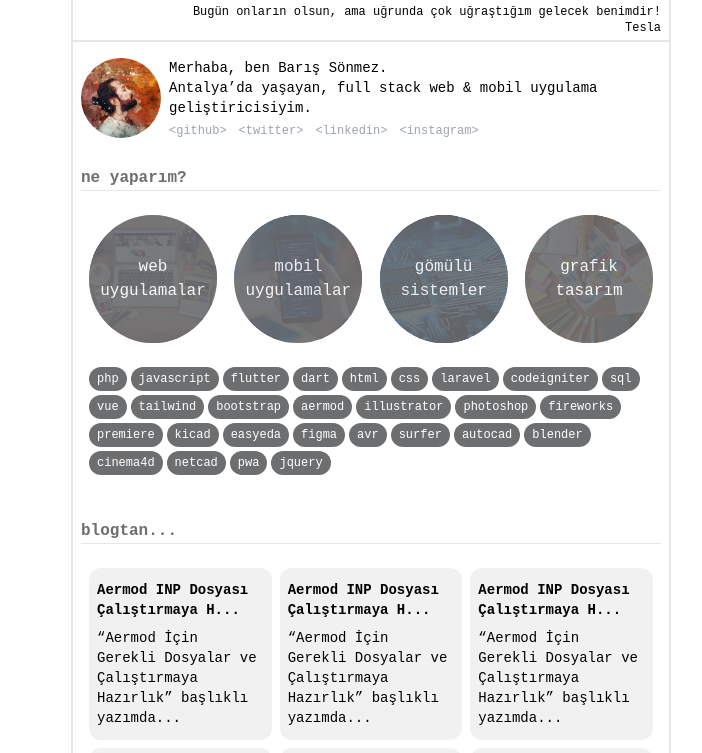
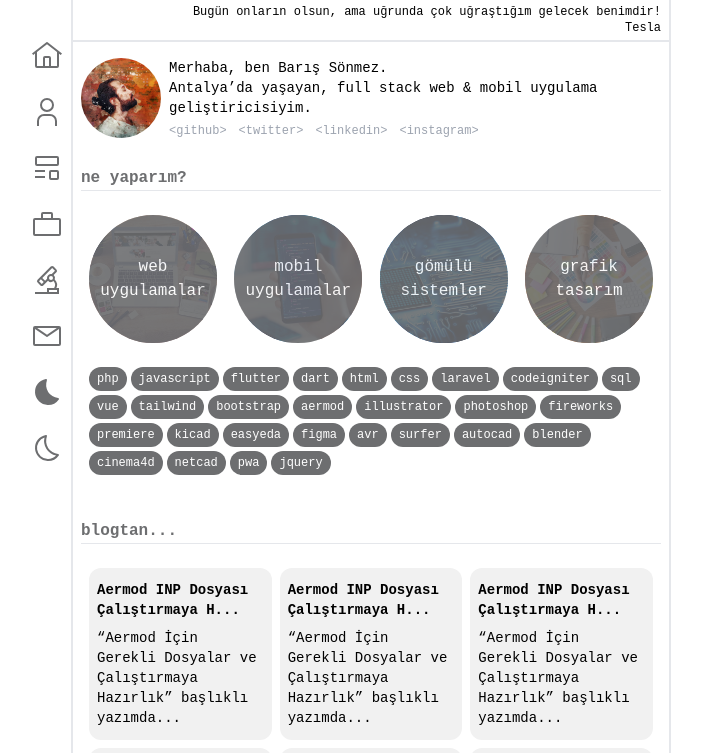
Before and after one commit to sonmez-baris/personal_website_vue, a Vue app: page / in a window 1280 px wide. Shown: the top 753 px of the page, without its empty margins (269-971 px from the left). Built offline with nearby package versions, Linux system fonts and the light colour scheme.

Commit message:
fixed sidebar completed

```diff
--- a/src/App.vue
+++ b/src/App.vue
@@ -1,3 +1,76 @@
 <template>
-  <router-view />
+
+<div class="w-160 h-full mx-auto">
+  <div class="overflow-y-auto fixed gap-y-4 mt-10 flex flex-col">
+
+      <a href="#">
+      <div class="w-8 h-8 inline-flex items-center justify-center text-center text-xl">
+        <svg id="icon" xmlns="http://www.w3.org/2000/svg" class="fill-current text-bsonmezprimary" width="32" height="32" viewBox="0 0 32 32">
+          <path d="M16.6123,2.2138a1.01,1.01,0,0,0-1.2427,0L1,13.4194l1.2427,1.5717L4,13.6209V26a2.0041,2.0041,0,0,0,2,2H26a2.0037,2.0037,0,0,0,2-2V13.63L29.7573,15,31,13.4282ZM18,26H14V18h4Zm2,0V18a2.0023,2.0023,0,0,0-2-2H14a2.002,2.002,0,0,0-2,2v8H6V12.0615l10-7.79,10,7.8005V26Z" transform="translate(0 0)"/>
+        </svg>
+      </div>
+      </a>
+
+      <a href="#">
+      <div class="w-8 h-8 inline-flex items-center justify-center text-center text-xl">
+        <svg id="icon" xmlns="http://www.w3.org/2000/svg" class="fill-current text-bsonmezprimary" width="32" height="32" viewBox="0 0 32 32">
+          <path d="M16,4a5,5,0,1,1-5,5,5,5,0,0,1,5-5m0-2a7,7,0,1,0,7,7A7,7,0,0,0,16,2Z"/>
+          <path d="M26,30H24V25a5,5,0,0,0-5-5H13a5,5,0,0,0-5,5v5H6V25a7,7,0,0,1,7-7h6a7,7,0,0,1,7,7Z"/>
+        </svg>
+      </div>
+      </a>
+
+      <a href="#">
+      <div class="w-8 h-8 inline-flex items-center justify-center text-center text-xl">
+        <svg id="icon" xmlns="http://www.w3.org/2000/svg" class="fill-current text-bsonmezprimary" width="32" height="32" viewBox="0 0 32 32">
+          <rect x="4" y="24" width="10" height="2"/><rect x="4" y="18" width="10" height="2"/>
+          <path d="M26,14H6a2,2,0,0,1-2-2V6A2,2,0,0,1,6,4H26a2,2,0,0,1,2,2v6A2,2,0,0,1,26,14ZM6,6v6H26V6Z" transform="translate(0 0)"/>
+          <path d="M26,28H20a2,2,0,0,1-2-2V20a2,2,0,0,1,2-2h6a2,2,0,0,1,2,2v6A2,2,0,0,1,26,28Zm-6-8v6h6V20Z" transform="translate(0 0)"/>
+        </svg>
+      </div>
+      </a>
+
+      <a href="#">
+      <div class="w-8 h-8 inline-flex items-center justify-center text-center text-xl">
+        <svg id="icon" xmlns="http://www.w3.org/2000/svg" class="fill-current text-bsonmezprimary" width="32" height="32" viewBox="0 0 32 32">
+          <path d="M28,10H22V6a2,2,0,0,0-2-2H12a2,2,0,0,0-2,2v4H4a2,2,0,0,0-2,2V26a2,2,0,0,0,2,2H28a2,2,0,0,0,2-2V12A2,2,0,0,0,28,10ZM12,6h8v4H12ZM4,26V12H28V26Z"/>
+        </svg>
+      </div>
+      </a>
+
+      <a href="#">
+      <div class="w-8 h-8 inline-flex items-center justify-center text-center text-xl">
+        <svg id="icon" xmlns="http://www.w3.org/2000/svg" class="fill-current text-bsonmezprimary" width="32" height="32" viewBox="0 0 32 32">
+          <path d="M25.3943,24a7.8772,7.8772,0,0,0-1.6707-8.5684,3.918,3.918,0,0,0-1.0844-4.414l2.7759-2.7759a2.0025,2.0025,0,0,0,0-2.8286L22.5869,2.5849a2.0021,2.0021,0,0,0-2.8286,0L6.5859,15.7573a2.0027,2.0027,0,0,0,0,2.8286l2.8282,2.8282a2.0024,2.0024,0,0,0,2.8286,0l4.7749-4.7754a3.9329,3.9329,0,0,0,5.5139.4326A5.9442,5.9442,0,0,1,23.1775,24H16v4H4v2H28V24ZM10.8281,20,8,17.1714,9.8787,15.293l2.8283,2.8281ZM16,14a3.9811,3.9811,0,0,0,.0762.7524L14.1211,16.707l-2.8284-2.8281,9.88-9.88L24.001,6.8271l-3.2488,3.2491A3.9771,3.9771,0,0,0,16,14Zm4,2a2,2,0,1,1,2-2A2.0023,2.0023,0,0,1,20,16Zm6,12H18V26h8Z"/>
+        </svg>
+      </div>
+      </a>
+
+      <a href="#">
+      <div class="w-8 h-8 inline-flex items-center justify-center text-center text-xl">
+        <svg id="icon" xmlns="http://www.w3.org/2000/svg" class="fill-current text-bsonmezprimary" width="32" height="32" viewBox="0 0 32 32">
+          <path d="M28,6H4A2,2,0,0,0,2,8V24a2,2,0,0,0,2,2H28a2,2,0,0,0,2-2V8A2,2,0,0,0,28,6ZM25.8,8,16,14.78,6.2,8ZM4,24V8.91l11.43,7.91a1,1,0,0,0,1.14,0L28,8.91V24Z" transform="translate(0)"/>
+        </svg>
+      </div>
+      </a>
+
+      <button>
+      <div class="w-8 h-8 inline-flex items-center justify-center text-center text-xl">
+        <svg id="icon" xmlns="http://www.w3.org/2000/svg" class="fill-current text-bsonmezprimary" width="32" height="32" viewBox="0 0 32 32">
+          <path d="M14.98,3a1.0024,1.0024,0,0,0-.1746.0156A13.0959,13.0959,0,0,0,16.63,28.9973c.1641.006.3282,0,.4909,0a13.0724,13.0724,0,0,0,10.702-5.5556,1.0094,1.0094,0,0,0-.7833-1.5644A13.08,13.08,0,0,1,15.8892,4.38,1.0149,1.0149,0,0,0,14.98,3Z"/>
+        </svg>
+      </div>
+      </button>
+      <div class="w-8 h-8 inline-flex items-center justify-center text-center text-xl">
+        <svg id="icon" xmlns="http://www.w3.org/2000/svg" class="fill-current text-bsonmezprimary" width="32" height="32" viewBox="0 0 32 32">
+          <path d="M13.5025,5.4136A15.0755,15.0755,0,0,0,25.096,23.6082a11.1134,11.1134,0,0,1-7.9749,3.3893c-.1385,0-.2782.0051-.4178,0A11.0944,11.0944,0,0,1,13.5025,5.4136M14.98,3a1.0024,1.0024,0,0,0-.1746.0156A13.0959,13.0959,0,0,0,16.63,28.9973c.1641.006.3282,0,.4909,0a13.0724,13.0724,0,0,0,10.702-5.5556,1.0094,1.0094,0,0,0-.7833-1.5644A13.08,13.08,0,0,1,15.8892,4.38,1.0149,1.0149,0,0,0,14.98,3Z"/>
+        </svg>
+      </div>
+
+  </div>
+  <div class="overflow-y-auto">
+      <router-view />
+  </div>
+</div>
+
 </template>
--- a/src/main.js
+++ b/src/main.js
@@ -7,9 +7,9 @@ import store from './store';
 
 import { library } from '@fortawesome/fontawesome-svg-core';
 import { faVuejs } from '@fortawesome/free-brands-svg-icons';
-import { faHeart, faCode } from '@fortawesome/free-solid-svg-icons';
+import { faHeart, faCode, faHouse } from '@fortawesome/free-solid-svg-icons';
 import { FontAwesomeIcon } from '@fortawesome/vue-fontawesome';
 
-library.add(faVuejs, faHeart, faCode);
+library.add(faVuejs, faHeart, faCode, faHouse);
 
 createApp(App).component('font-awesome-icon', FontAwesomeIcon).use(store).use(router).mount('#app');
--- a/tailwind.config.js
+++ b/tailwind.config.js
@@ -18,6 +18,7 @@ module.exports = {
             },
             spacing: {
                 '150': '37.5rem',
+                '160': '42.5rem',
             },
             borderWidth: {
                 '1': '1px',
```
